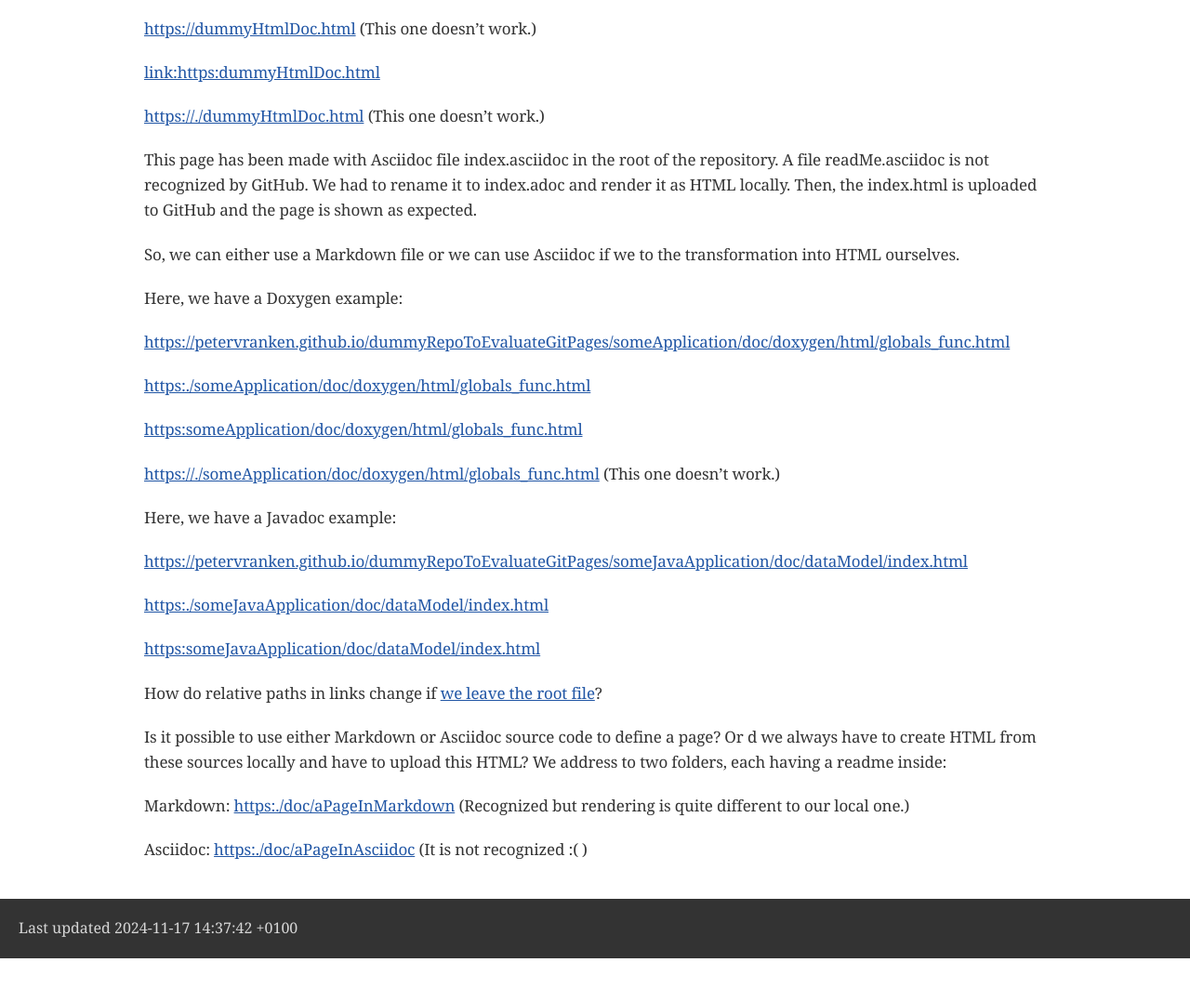
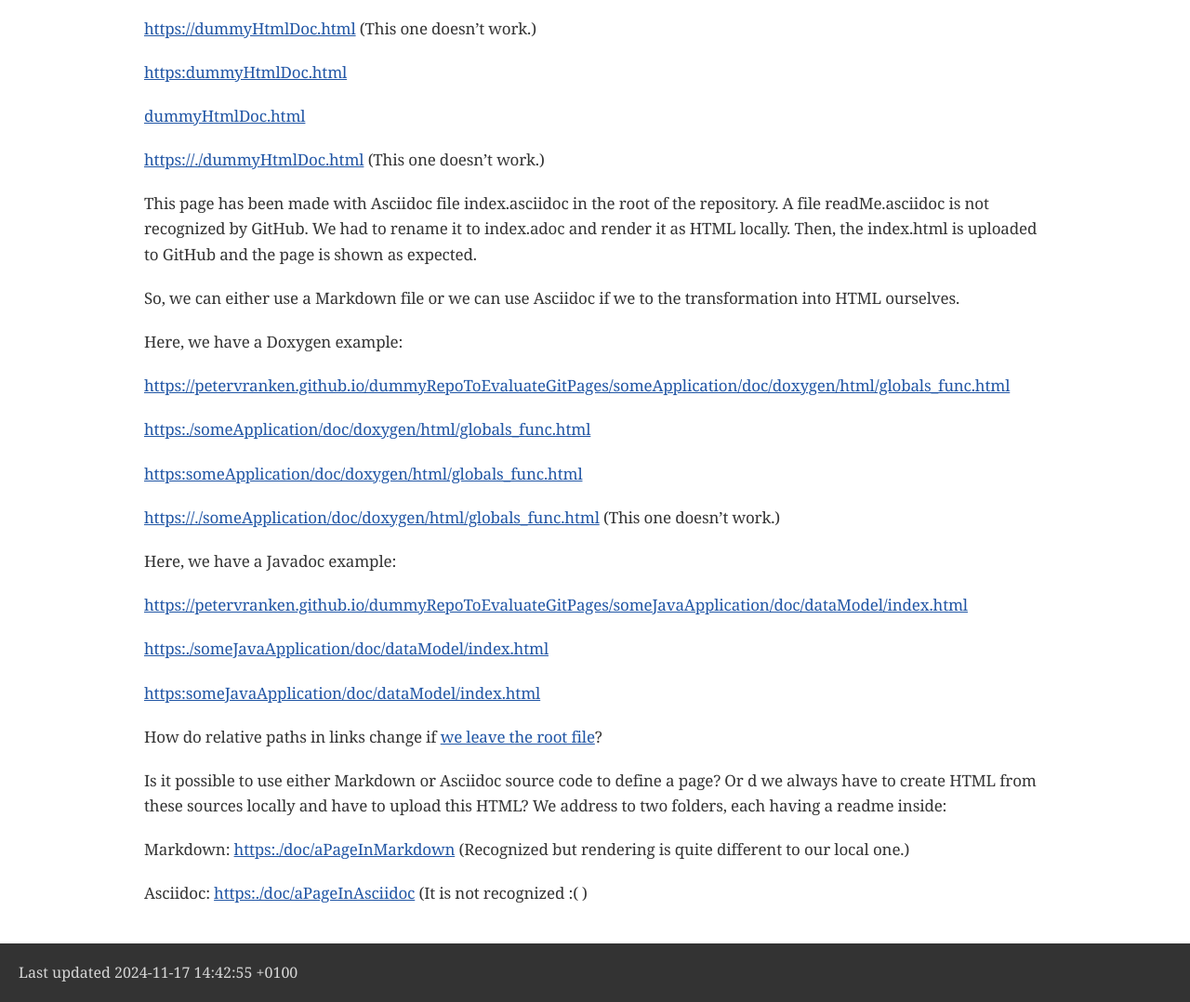
Before and after one commit to PeterVranken/dummyRepoToEvaluateGitPages, a plain HTML site: page index.html in a window 1280 px wide. Shown: the part 250-1328 px from the top of the page at 93% size. Before the commit the page ends 1281 px from the top, so only its background shows below. Drawn offline with nearby package versions, Linux system fonts and the light colour scheme; a web font is replaced by a local one.

Commit message:
Attempt to use relative links, which work in either environment, locally with file links and after loading in Git Pages

```diff
--- a/index.html
+++ b/index.html
@@ -453,15 +453,16 @@ Pages.</p>
 dummyHtmlDoc.html</p>
 </div>
 <div class="paragraph">
-<p><a href="https://dummyHtmlDoc.html" target="_blank" rel="noopener">https://dummyHtmlDoc.html</a> (This
-one doesn&#8217;t work.)</p>
+<p><a href="https://dummyHtmlDoc.html" class="bare" target="_blank" rel="noopener">https://dummyHtmlDoc.html</a> (This one doesn&#8217;t work.)</p>
 </div>
 <div class="paragraph">
-<p><a href="https:dummyHtmlDoc.html" target="_blank" rel="noopener">link:https:dummyHtmlDoc.html</a></p>
+<p><a href="https:dummyHtmlDoc.html" class="bare" target="_blank" rel="noopener">https:dummyHtmlDoc.html</a></p>
 </div>
 <div class="paragraph">
-<p><a href="https://./dummyHtmlDoc.html" target="_blank" rel="noopener">https://./dummyHtmlDoc.html</a> (This
-one doesn&#8217;t work.)</p>
+<p><a href="dummyHtmlDoc.html" class="bare" target="_blank" rel="noopener">dummyHtmlDoc.html</a></p>
+</div>
+<div class="paragraph">
+<p><a href="https://./dummyHtmlDoc.html" class="bare" target="_blank" rel="noopener">https://./dummyHtmlDoc.html</a> (This one doesn&#8217;t work.)</p>
 </div>
 <div class="paragraph">
 <p>This page has been made with Asciidoc file index.asciidoc in the root of
@@ -521,7 +522,7 @@ quite different to our local one.)</p>
 </div>
 <div id="footer">
 <div id="footer-text">
-Last updated 2024-11-17 14:37:42 +0100
+Last updated 2024-11-17 14:42:55 +0100
 </div>
 </div>
 </body>
```
Also changed, not shown: 1 other file.
